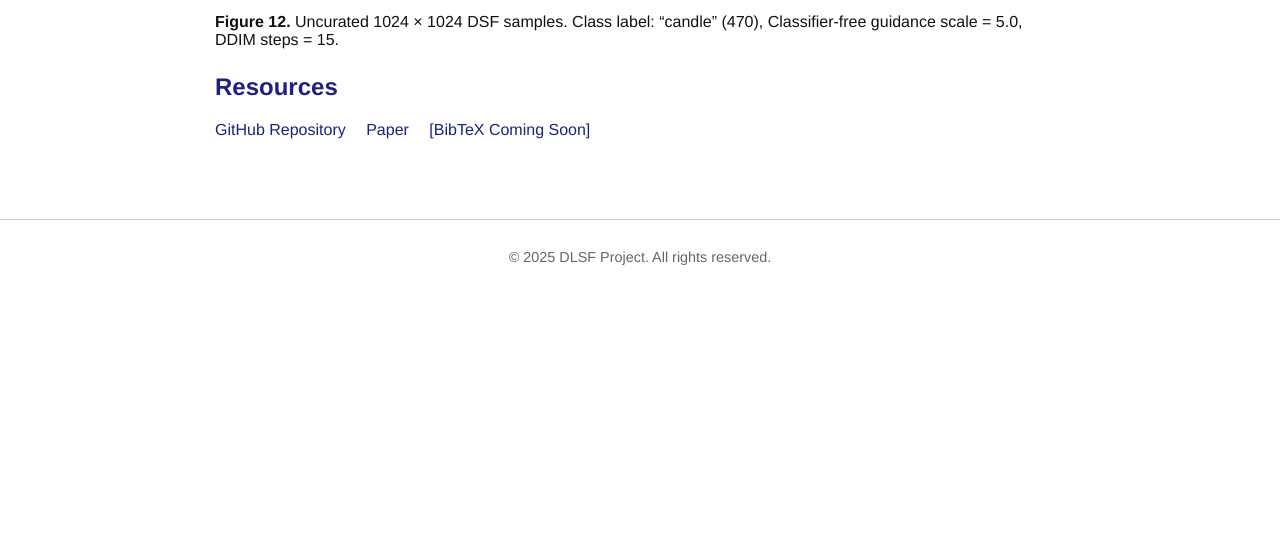
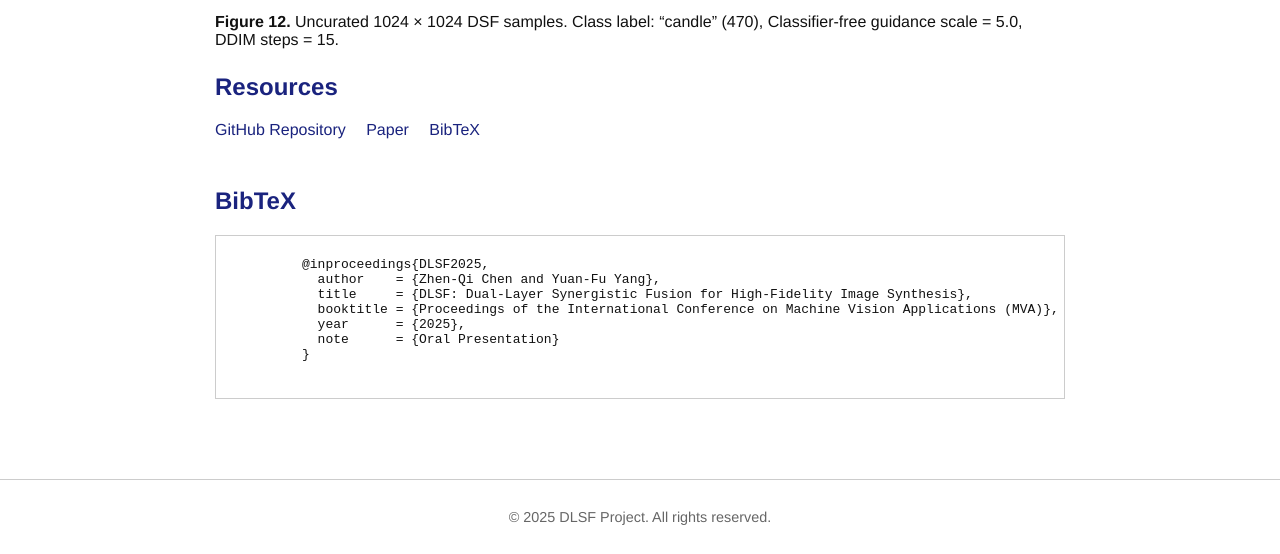
Before and after one commit to Rossi-Laboratory/MVA2025, a plain HTML site: page index.html in a window 1280 px wide. Shown: the part 6686-7240 px from the top of the page. Before the commit the page ends 6980 px from the top, so only its background shows below. Drawn offline with Linux system fonts and the light colour scheme.

Commit message:
Update index.html

```diff
--- a/index.html
+++ b/index.html
@@ -168,8 +168,23 @@
       <p>
         <a href="https://github.com/Rossi-Laboratory/MVA2025" target="_blank">GitHub Repository</a>
         <a href="https://arxiv.org/abs/2507.13388v1">Paper</a>
-        <a href="#">[BibTeX Coming Soon]</a>
+        <a href="#bibtex">BibTeX</a>
       </p>
+    </section>
+
+    <section id="bibtex">
+      <h2>BibTeX</h2>
+      <div class="scrollable">
+        <pre>
+          @inproceedings{DLSF2025,
+            author    = {Zhen-Qi Chen and Yuan-Fu Yang},
+            title     = {DLSF: Dual-Layer Synergistic Fusion for High-Fidelity Image Synthesis},
+            booktitle = {Proceedings of the International Conference on Machine Vision Applications (MVA)},
+            year      = {2025},
+            note      = {Oral Presentation}
+          }
+        </pre>
+      </div>
     </section>
   </main>
   <footer>
```
